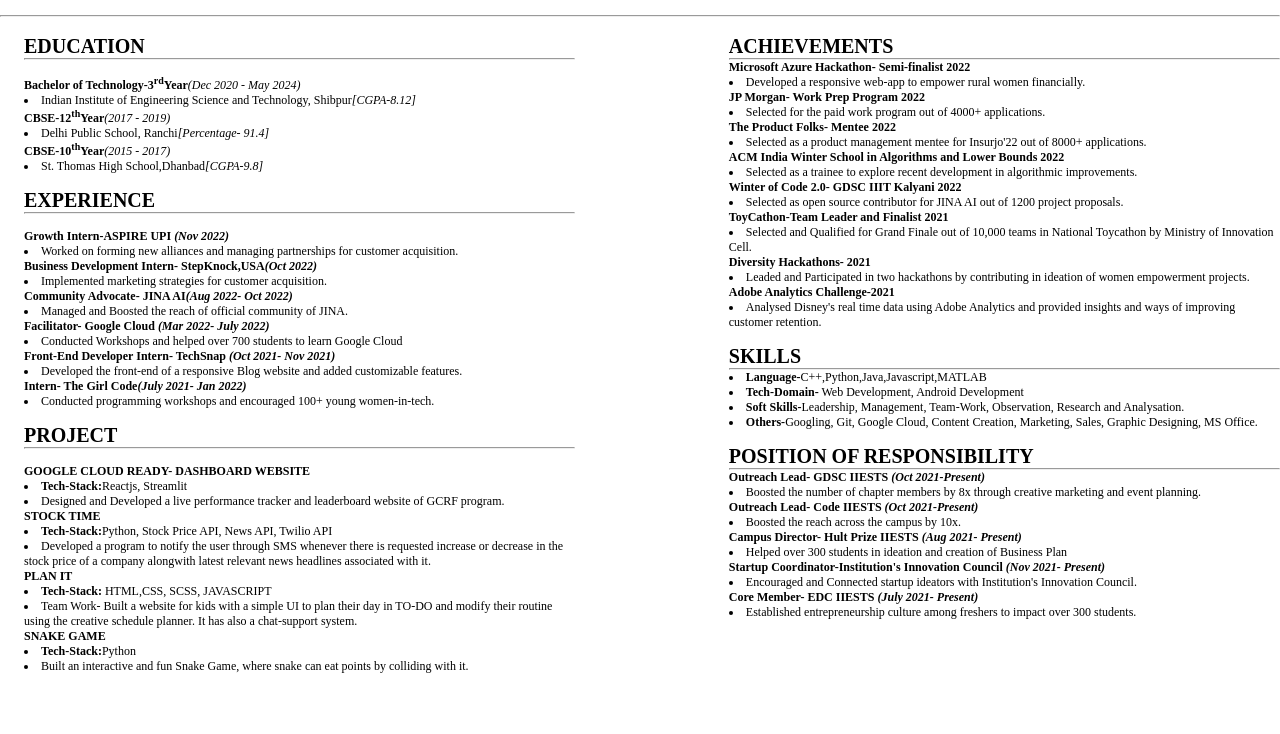
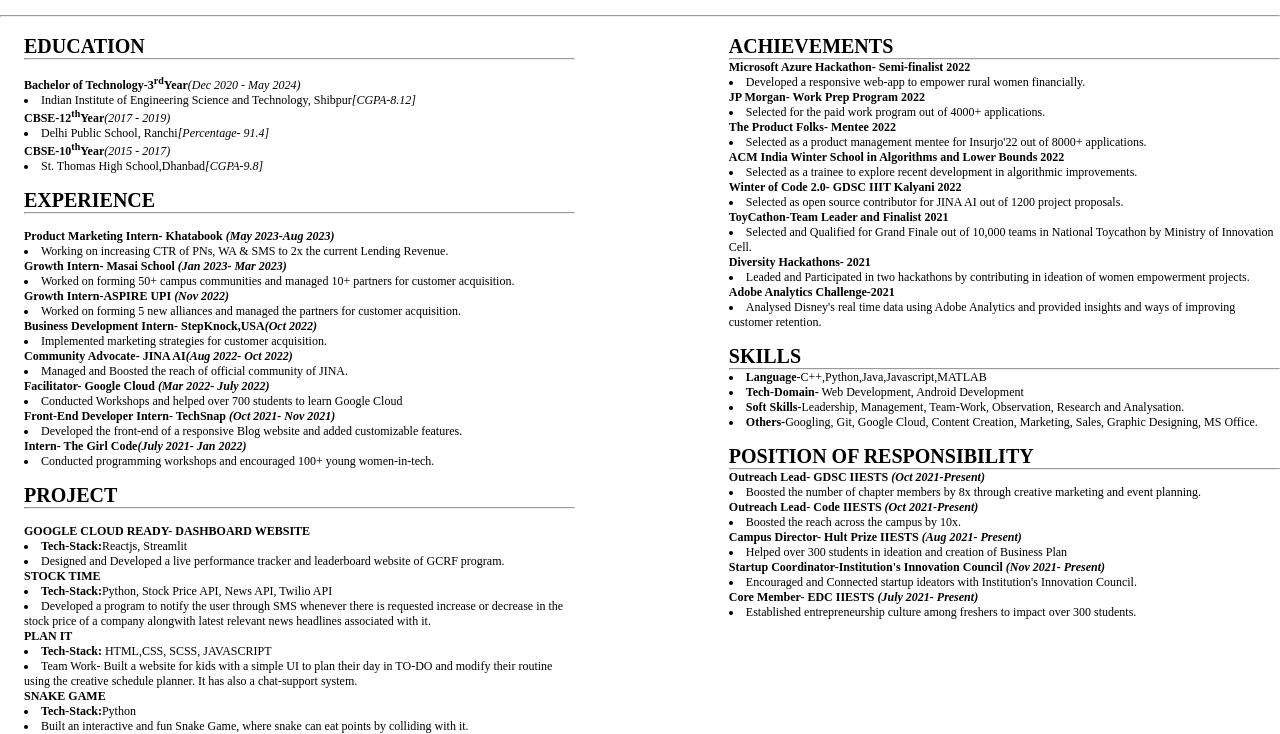
Before and after one commit to enja-2001/Resume, a plain HTML site: page index.html in a window 1280 px wide. Shown: the part 121-855 px from the top of the page. Before the commit the page ends 800 px from the top, so only its background shows below. Drawn offline with Linux system fonts and the light colour scheme.

Commit message:
Update index.html

```diff
--- a/index.html
+++ b/index.html
@@ -76,8 +76,12 @@
                         <div class="exp">
                               <p>EXPERIENCE</p>
                               <hr class="underline"><br>
+                              <strong>Product Marketing Intern- Khatabook <em>(May 2023-Aug 2023)</em></strong>
+                              <li>Working on increasing CTR of PNs, WA & SMS to 2x the current Lending Revenue.</li>
+                              <strong>Growth Intern- Masai School <em>(Jan 2023- Mar 2023)</em></strong>
+                              <li>Worked on forming 50+ campus communities and managed 10+ partners for customer acquisition.</li>
                               <strong>Growth Intern-ASPIRE UPI <em>(Nov 2022)</em></strong>
-                              <li>Worked on forming new alliances and managing partnerships for customer acquisition.</li>
+                              <li>Worked on forming 5 new alliances and managed the partners for customer acquisition.</li>
                               <strong>Business Development Intern- StepKnock,USA<em>(Oct 2022)</em></strong>
                               <li>Implemented marketing strategies for customer acquisition.</li>
                               <strong>Community Advocate- JINA AI<em>(Aug 2022- Oct 2022)</em></strong>
```
